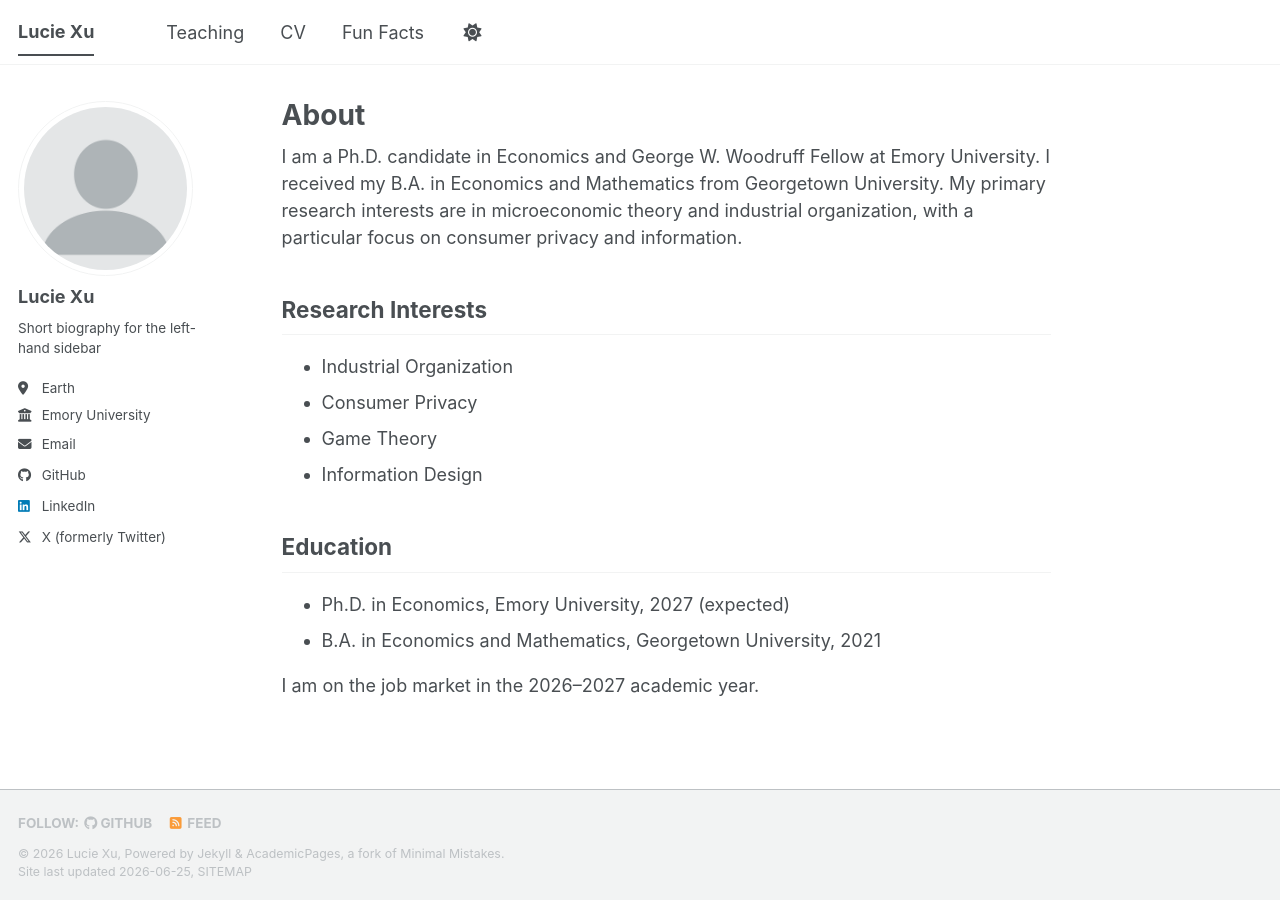
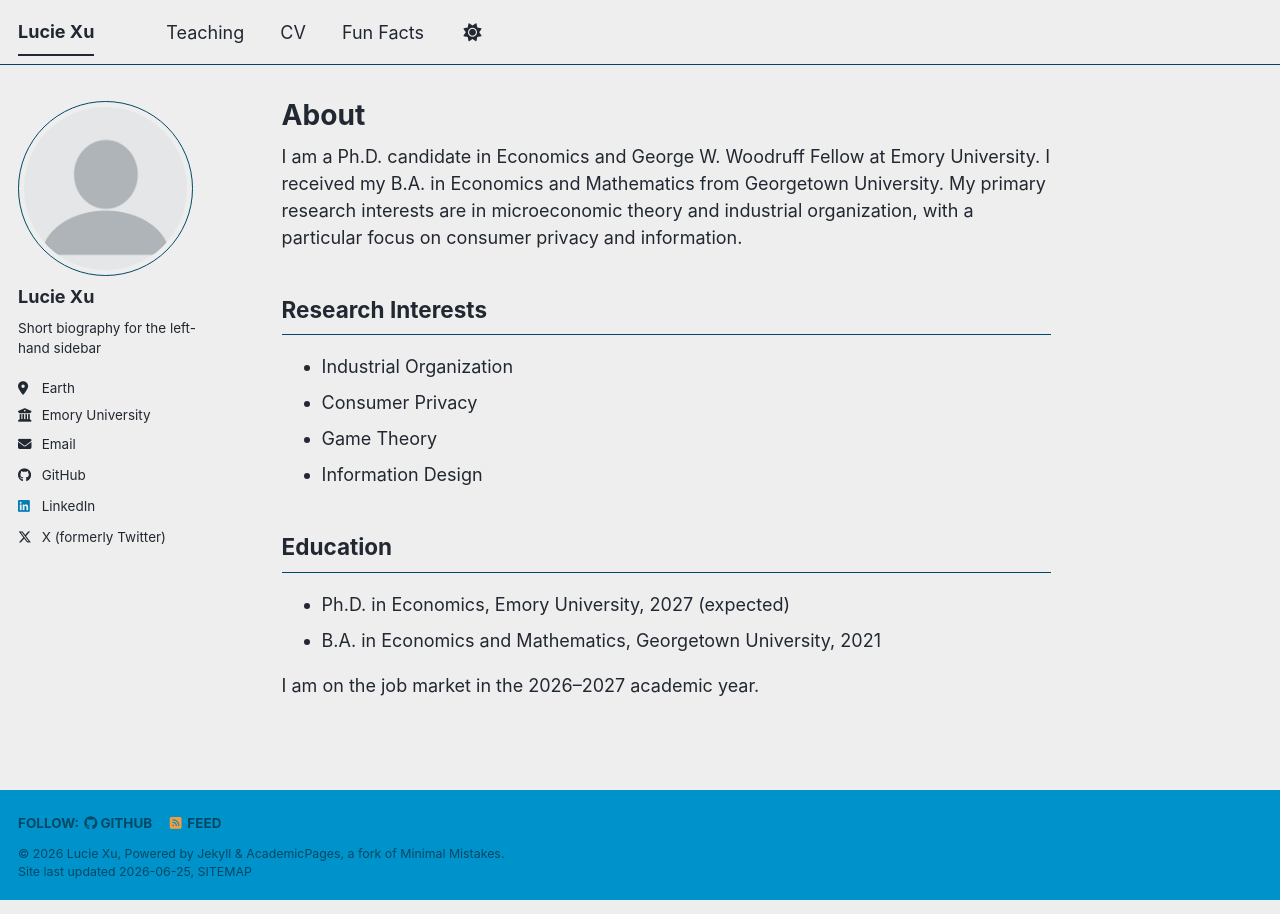
Before and after one commit to lucieexu27/lucieexu27.github.io, a Jekyll site: the page built from _pages/about.md, in a window 1280 px wide. Built offline with Jekyll 4.4.1, drawn with Linux system fonts in a browser that asks for light colours; a style sheet for code colours, icons or effects is not loaded.

Commit message:
Update _config.yml

```diff
--- a/_config.yml
+++ b/_config.yml
@@ -8,7 +8,8 @@
 
 # Basic Site Settings
 locale                   : "en-US"
-site_theme               : "default" # The available themes options are "default", "air", "sunrise", "mint", "dirt" and "contrast"
+location                 : "Atlanta, GA"
+site_theme               : "air" # The available themes options are "default", "air", "sunrise", "mint", "dirt" and "contrast"
 title                    : "Lucie Xu"
 title_separator          : "-"
 name                     : &name "Lucie Xu"
```
